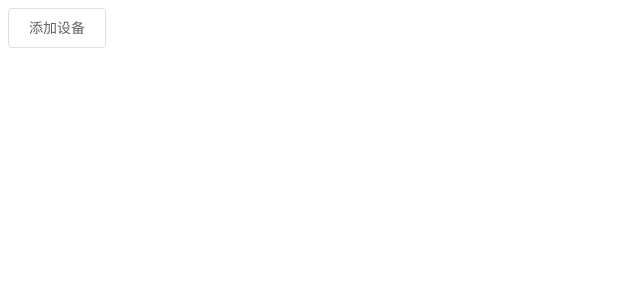
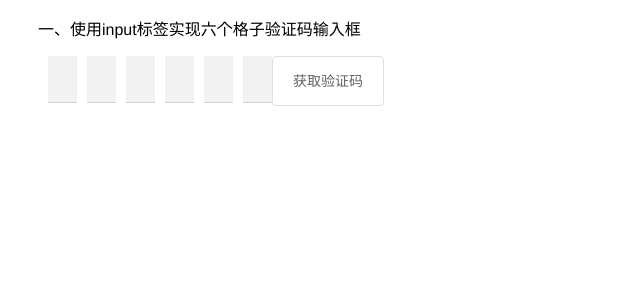
Before and after one commit to brave2heart/infoQ-example, a Vue app: page /#/Home in a window 1280 px wide. Shown: the top 300 px of the page, without its empty margins (0-640 px from the left). Built offline with nearby package versions, Linux system fonts and the light colour scheme.

Commit message:
add SixInputBox.vue

```diff
--- /dev/null
+++ b/common/components/SixInputBox.vue
@@ -0,0 +1,97 @@
+<template>
+  <div>
+    <div class="six-input-box">
+      <input v-for="(item,index) in inputbox"
+             :key="index"
+             :ref="`ref${index}`"
+             class="input"
+             v-model="item.value"
+             type="text"
+             oninput="value=value.replace(/[^\d]/g,'')"
+             @input="onInput(index)"
+             @keyup.delete="onDelete(index)"
+             maxlength="1" />
+    </div>
+    <span class="error-tips"
+          v-if="isError">请输入六位验证码</span>
+
+  </div>
+</template>
+<script>
+export default {
+  data () {
+    return {
+      inputbox: [
+        {
+          value: ''
+        },
+        {
+          value: ''
+        },
+        {
+          value: ''
+        },
+        {
+          value: ''
+        },
+        {
+          value: ''
+        },
+        {
+          value: ''
+        }
+      ],
+      isError: false
+    }
+  },
+  methods: {
+    onInput (index) {
+      // index < 5 ，如果是第6格，不触发光标移动至下一个输入框。
+      if (this.inputbox[index].value && index < 5) {
+        this.$refs['ref' + (index + 1)][0].focus()
+      }
+      var inputValue = ''
+      this.inputbox.forEach(item => {
+        inputValue = inputValue + item.value
+      })
+      if (inputValue.length < 6) {
+        this.isError = true
+      } else {
+        this.isError = false
+      }
+    },
+    onDelete (index) {
+      // 如果是第1格，不触发光标移动至上一个输入框
+      if (index > 0) {
+        this.$refs['ref' + (index - 1)][0].focus()
+      }
+    }
+  }
+}
+</script>
+<style  scoped>
+.six-input-box {
+  display: flex;
+  flex-direction: row;
+}
+.input {
+  display: flex;
+  width: 25px;
+  margin-left: 10px;
+  height: 44px;
+  font-size: 18px;
+  color: #333333;
+  background-color: #f2f2f2;
+  text-align: center;
+  outline: none;
+  border: solid 1px #d2d2d2;
+  border-top: 0px;
+  border-left: 0px;
+  border-right: 0px;
+}
+.error-tips {
+  margin-left: 10px;
+  color: #f56c6c;
+  font-size: 12px;
+}
+</style>
--- a/package.json
+++ b/package.json
@@ -72,7 +72,7 @@
     "vue-style-loader": "^3.0.1",
     "vue-template-compiler": "^2.5.2",
     "webpack": "^3.6.0",
-    "webpack-bundle-analyzer": "^2.9.0",
+    "webpack-bundle-analyzer": ">=3.3.2",
     "webpack-dev-server": "^2.9.1",
     "webpack-merge": "^4.1.0"
   },
--- a/src/components/Container/Home.vue
+++ b/src/components/Container/Home.vue
@@ -1,42 +1,33 @@
 <template>
-  <div>
-    <el-button @click="addClicked">添加设备</el-button>
-    <el-dialog  title="添加设备" :visible.sync="addVisible">
-      <div>
-        <el-table :data="data">
-          <el-table-column prop="index" label="序号">
-          </el-table-column>
-          <el-table-column prop="id" label="设备id"></el-table-column>
-        </el-table>
-      </div>
-    </el-dialog>
+  <div class="home-wrapper">
+    <p>一、使用input标签实现六个格子验证码输入框</p>
+    <div class="six-input-box">
+      <six-input-box></six-input-box>
+      <el-button class="button-send">获取验证码</el-button>
+    </div>
   </div>
 </template>
 
 <script>
+import SixInputBox from '../../../common/components/SixInputBox.vue'
 export default {
-  data () {
-    return {
-      data: [],
-      addVisible: false
-    }
-  },
-  created () {
-    for (let index = 0; index < 10; index++) {
-      this.data.push({
-        index: index,
-        id: 'xxxxxxx'
-      })
-    }
-  },
-  methods: {
-    addClicked () {
-      this.addVisible = true
-    }
+  components: {
+    SixInputBox
   }
 }
 </script>
 <style>
+.home-wrapper {
+  margin-left: 30px;
+}
+.six-input-box {
+  display: flex;
+  flex-direction: row;
+  height: 50px;
+}
+.button-send {
+  margin-left: 20px;
+}
 .el-header {
   background-color: #b3c0d1;
   color: #333;
@@ -44,6 +35,7 @@ export default {
 }
 
 .el-aside {
+  position: absolute;
   color: #333;
 }
 </style>
```
Also changed, not shown: 1 other file (tests, documents, lock files or other folders).
